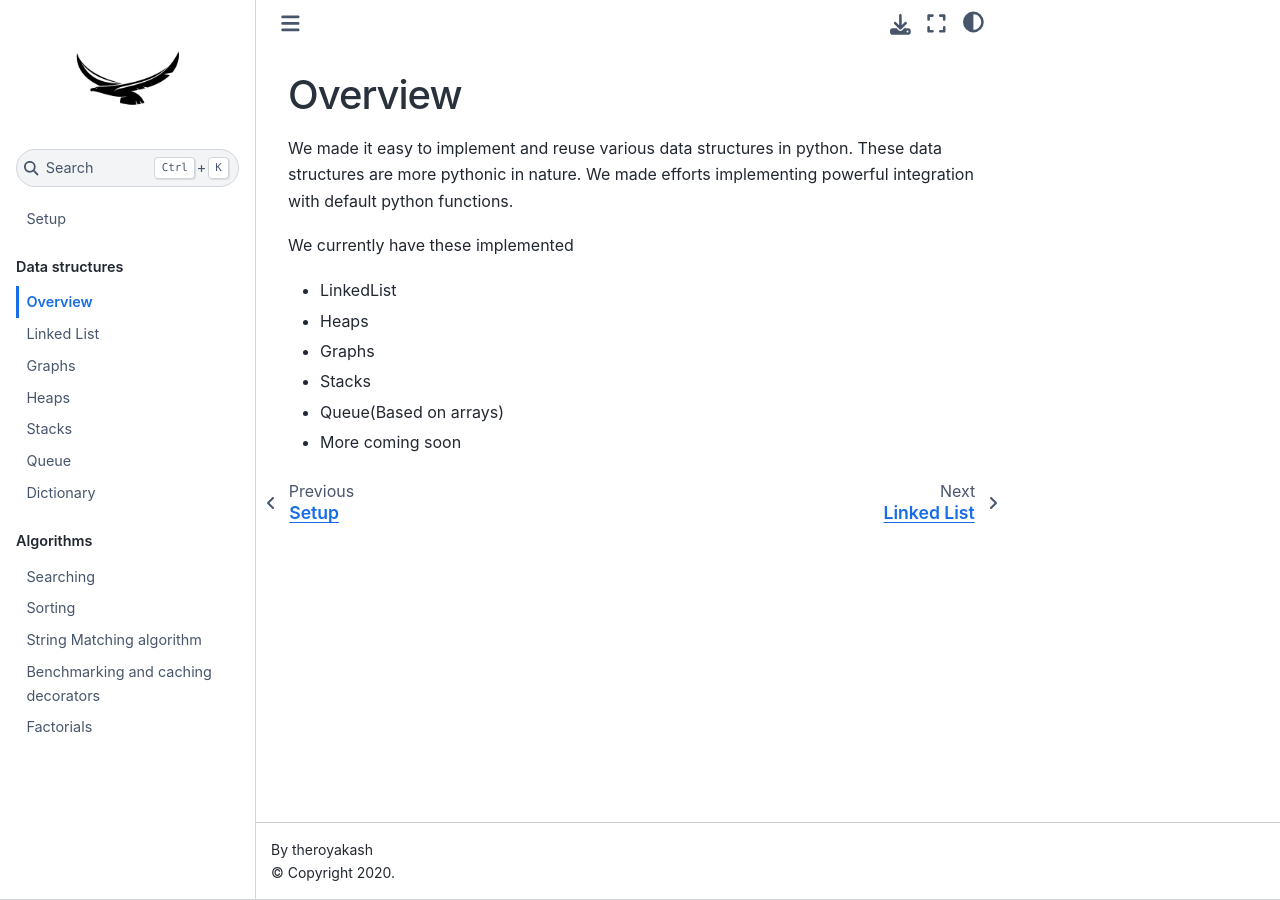
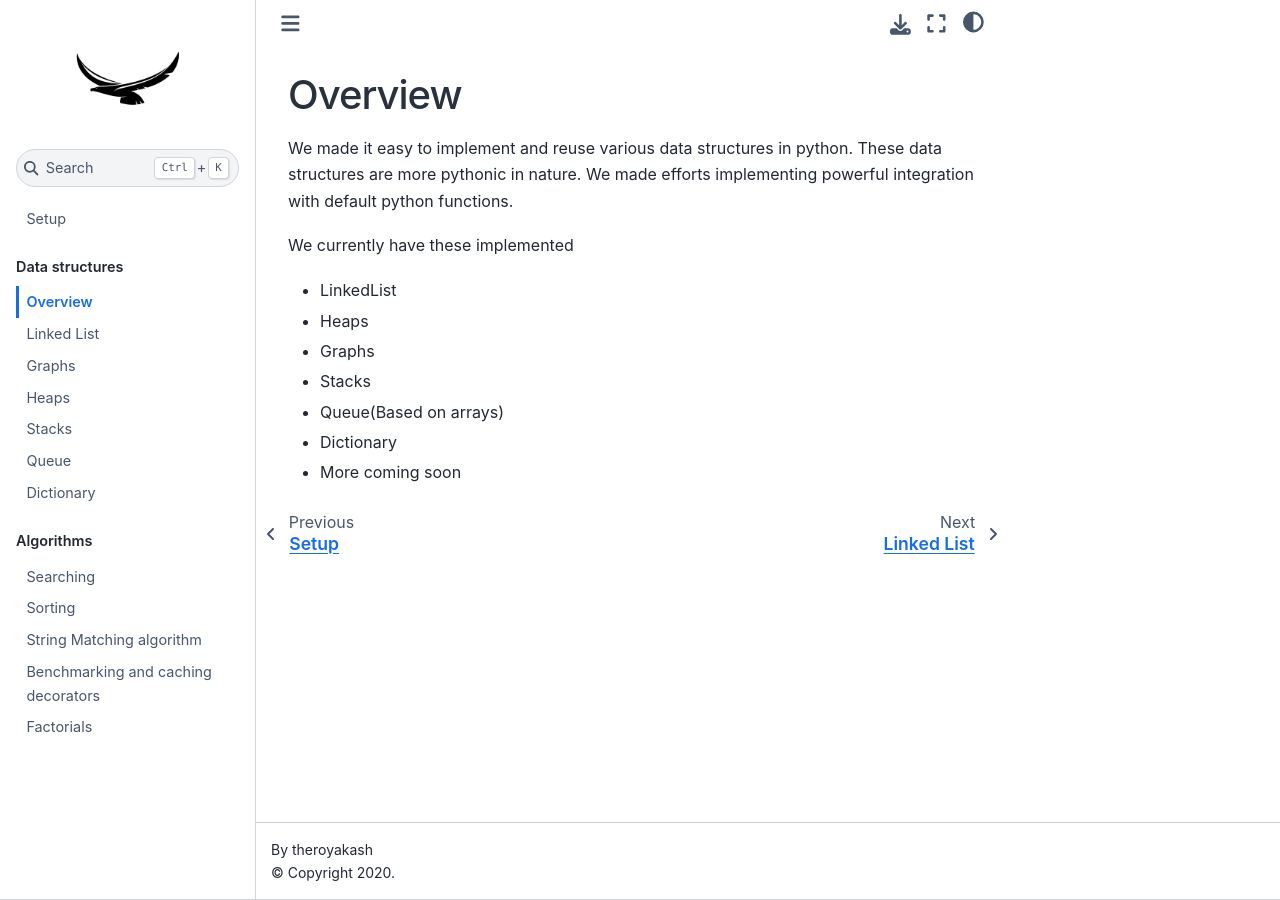
Before and after one commit to theroyakash/AKDSFramework, a Jupyter Book: the page built from docs/docs/ds.md, in a window 1280 px wide. Built offline with Jupyter Book 1.0.4 settings and Sphinx 7.4.7 and the Sphinx Book theme 1.1.4, drawn with Linux system fonts in a browser that asks for light colours.

Commit message:
docs and workflow updated

```diff
--- a/docs/docs/ds.md
+++ b/docs/docs/ds.md
@@ -8,4 +8,5 @@ We currently have these implemented
 - Graphs
 - Stacks
 - Queue(Based on arrays)
+- Dictionary
 - More coming soon
```
Also changed, not shown: 2 other files.
